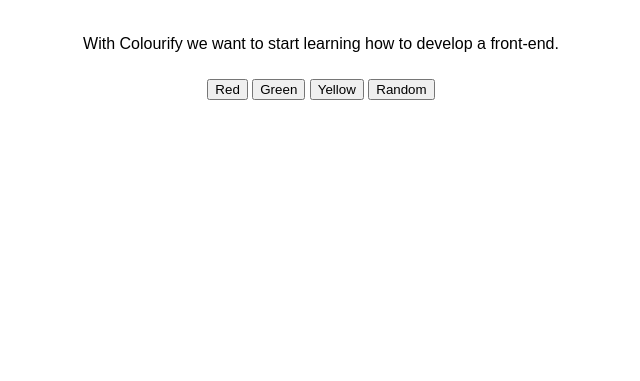
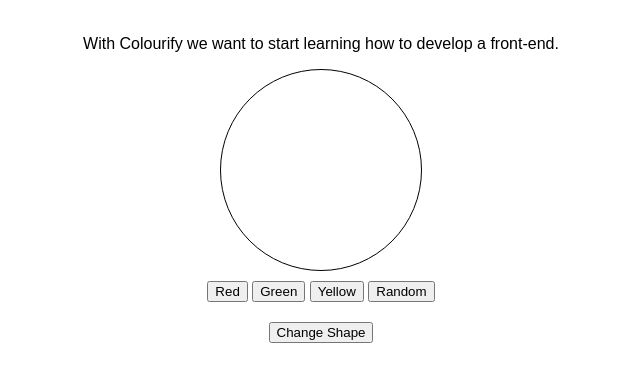
Before and after one commit to lachho/colourify, a plain HTML site: page index.html in a window 1280 px wide. Shown: the part 69-450 px from the top of the page, without its empty margins (319-959 px from the left). Drawn offline with Linux system fonts and the light colour scheme.

Commit message:
Update index.html

```diff
--- a/index.html
+++ b/index.html
@@ -15,13 +15,16 @@
       With Colourify we want to start
       learning how to develop a front-end.
     </p>
-    <div class="circle" id="circleID"></div>
+    <div class="shape" id="shapeID"></div>
     <div class="action">
       <button onclick="paint('red')">Red</button>
       <button onclick="paint('green')">Green</button>
       <button onclick="paint('yellow')">Yellow</button>
       <button onclick="random()">Random</button>
     </div>
+    <div class="action">
+      <button onclick="shape()">Change Shape</button>
+    </div>
   </div>
 </body>
 </html>
```
